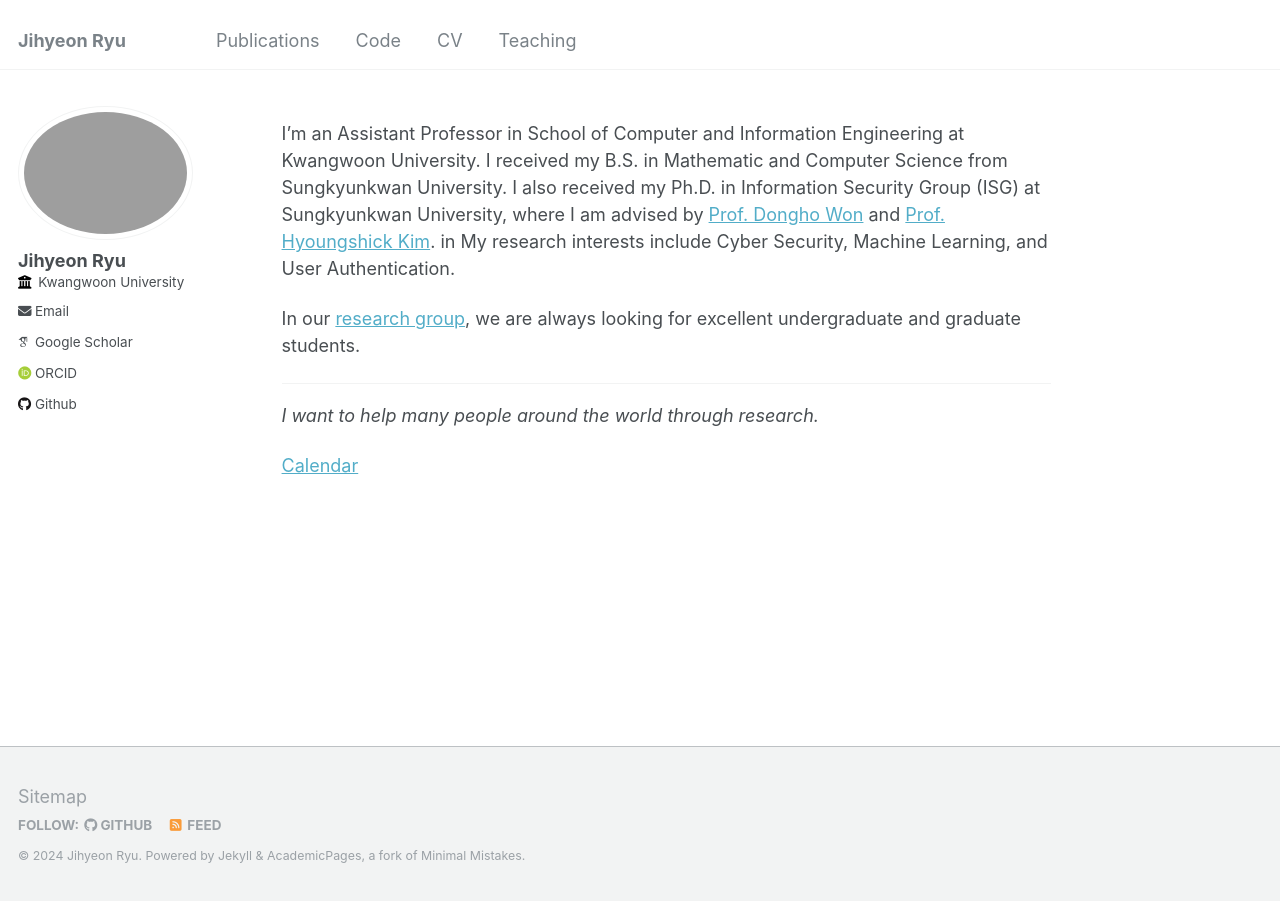
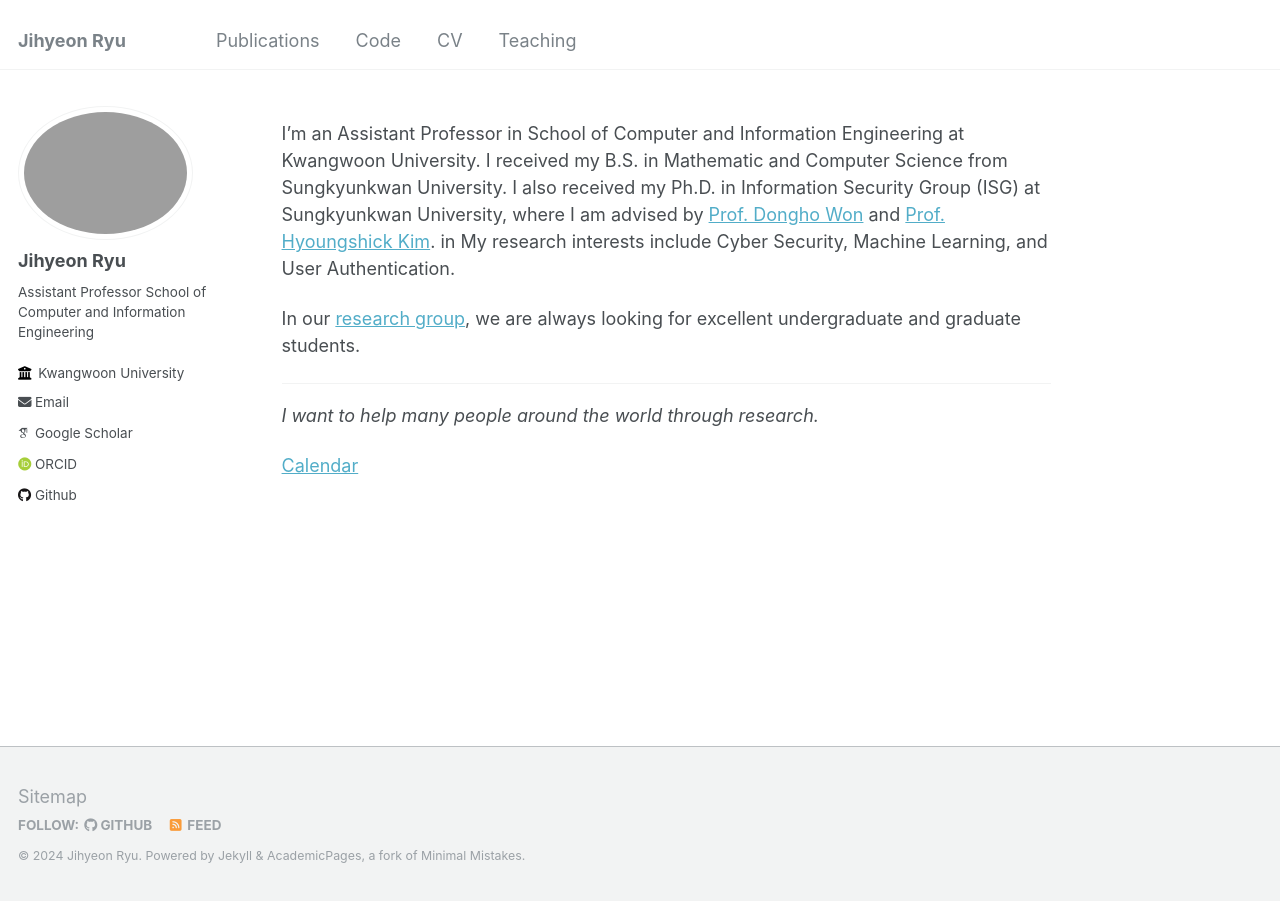
Before and after one commit to junsix/junsix.github.io, a Jekyll site: the page built from _pages/about.md, in a window 1280 px wide. Built offline with Jekyll 4.4.1, drawn with Linux system fonts in a browser that asks for light colours; some web fonts are replaced.

Commit message:
Update _config.yml

```diff
--- a/_config.yml
+++ b/_config.yml
@@ -24,6 +24,7 @@ author:
   avatar           : "profile.jpg"
   name             : "Jihyeon Ryu"
   pronouns         : # example: "she/her"
+  bio              : "Assistant Professor School of Computer and Information Engineering"
   employer         : "Kwangwoon University"
   uri              : # URL
   email            : "jhryu@kw.ac.kr"
```
